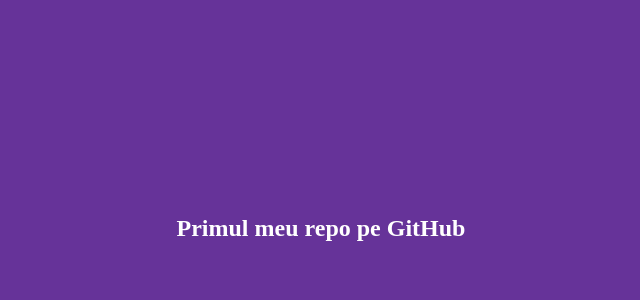
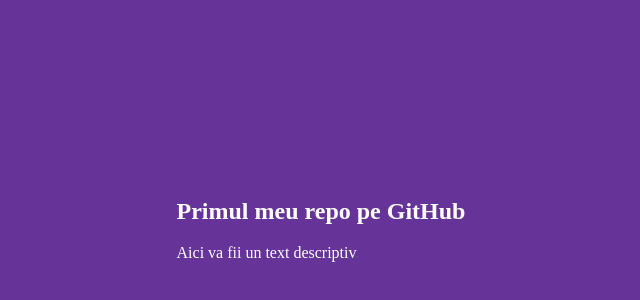
Before and after one commit to Alexandru2401/video, a plain HTML site: page nou/index.html in a window 1280 px wide. Shown: the part 180-480 px from the top of the page, without its empty margins (319-959 px from the left). Drawn offline with Linux system fonts and the light colour scheme.

Commit message:
Update index.html

```diff
--- a/nou/index.html
+++ b/nou/index.html
@@ -9,6 +9,7 @@
 <body>
     <div class="content">
         <h2>Primul meu repo pe GitHub</h2>
+        <p>Aici va fii un text descriptiv</p>
     </div>
 </body>
 </html>
```
